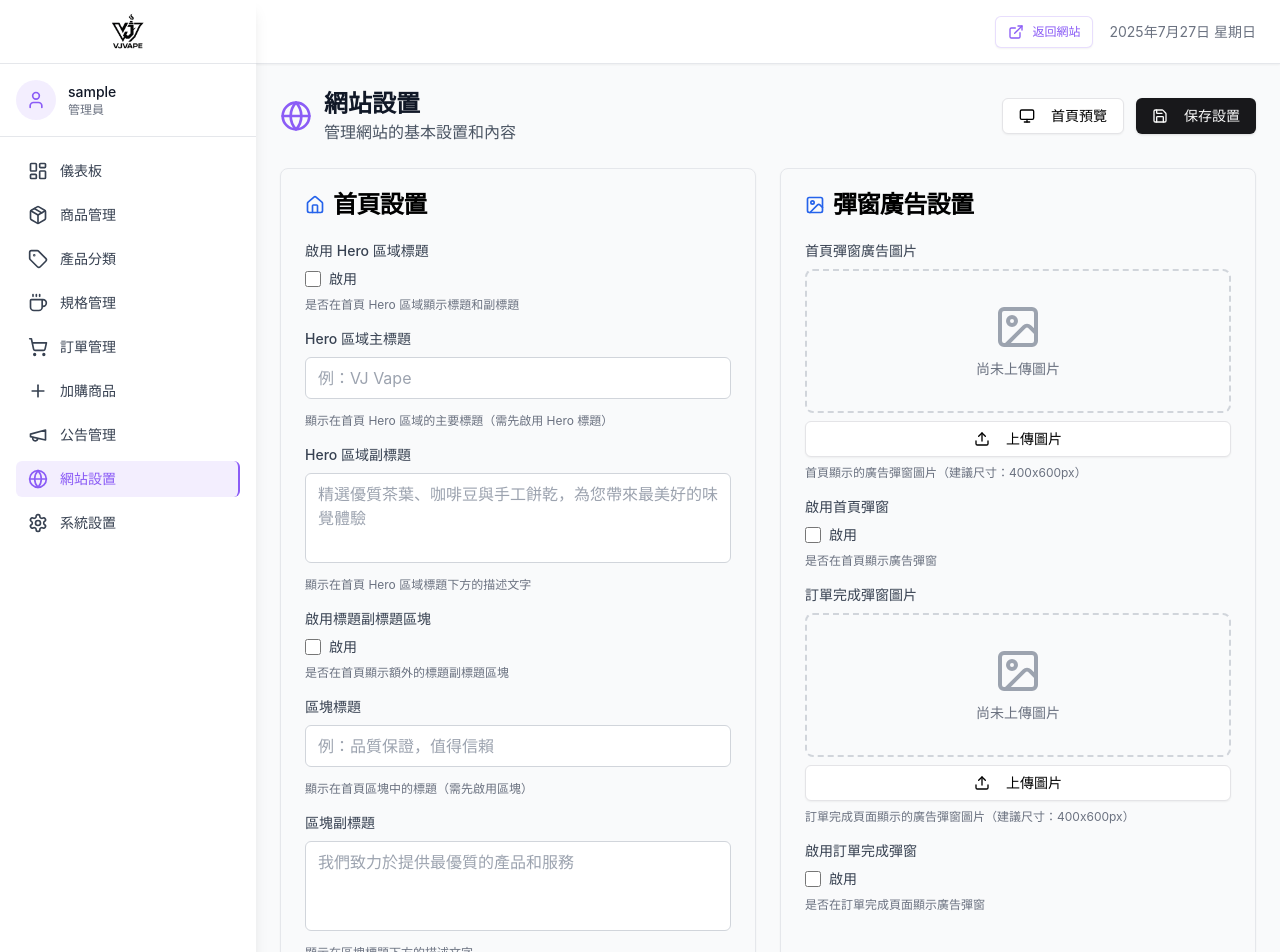
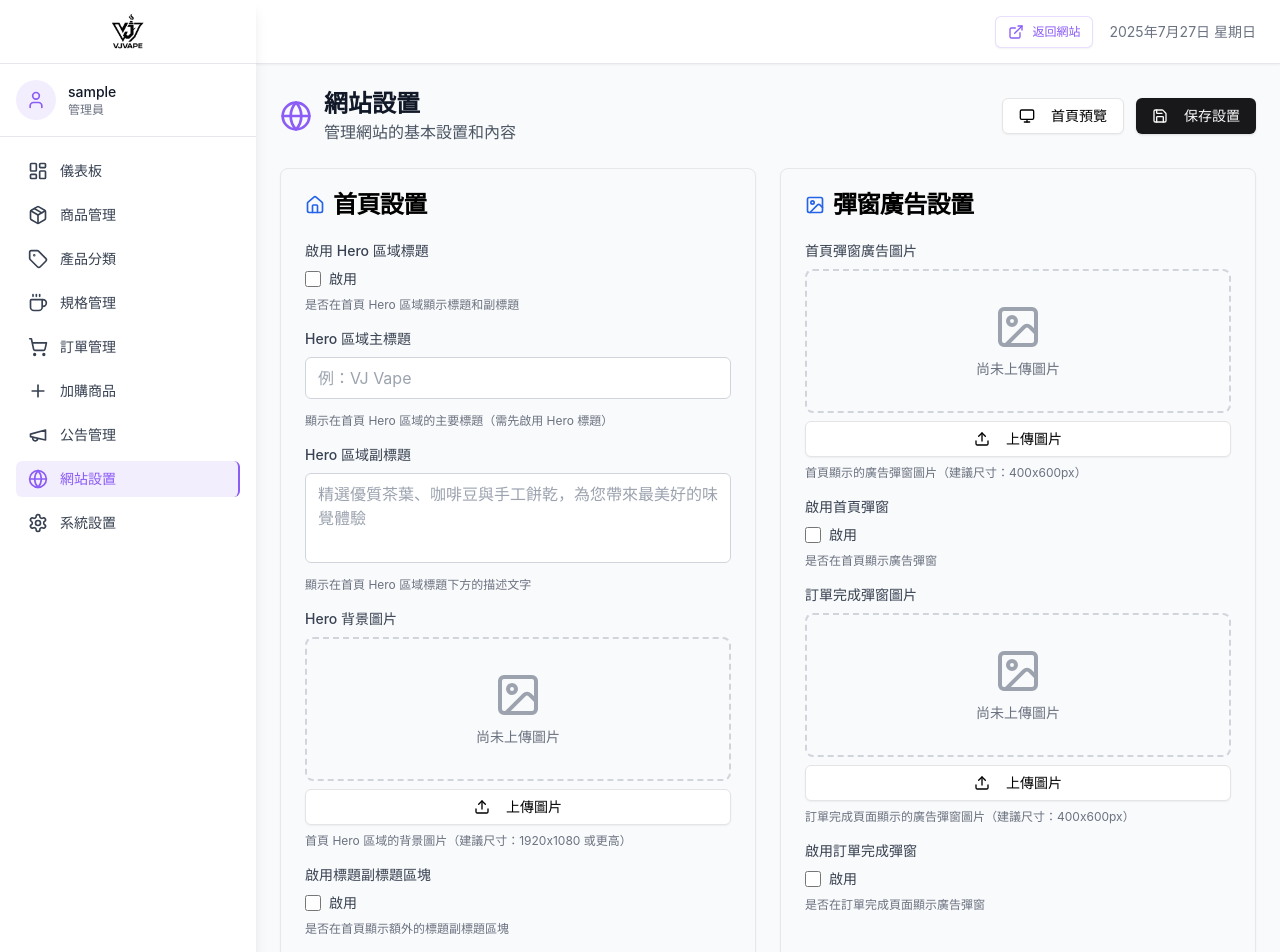
Before and after one commit to lovemage/hazovape, a React (Vite) app: page /admin/website-settings in a window 1280 px wide. Shown: the top 952 px of the page. Built offline with nearby package versions, Linux system fonts and the light colour scheme; sample sign-in values are in the browser's storage.

Commit message:
新增首頁Hero背景圖片上傳功能：管理員可自行上傳替換背景圖片

```diff
--- a/src/pages/HomePage.tsx
+++ b/src/pages/HomePage.tsx
@@ -37,6 +37,7 @@ export const HomePage: React.FC = () => {
   const [telegramUrl, setTelegramUrl] = useState<string>('https://t.me/whalesale');
   const [showCategoryMenu, setShowCategoryMenu] = useState(false);
   const [categories, setCategories] = useState<ProductCategory[]>([]);
+  const [heroBackgroundImage, setHeroBackgroundImage] = useState<string>('');
 
   // 載入產品分類
   const loadCategories = useCallback(async () => {
@@ -136,6 +137,10 @@ export const HomePage: React.FC = () => {
         if (settings.contact_telegram) {
           setTelegramUrl(settings.contact_telegram);
           console.log('🏠 Telegram URL 載入成功:', settings.contact_telegram);
+        }
+        if (settings.hero_background_image) {
+          setHeroBackgroundImage(settings.hero_background_image);
+          console.log('🏠 Hero 背景圖片載入成功:', settings.hero_background_image);
         }
         if (settings.homepage_section_enabled !== undefined) {
           const enabled = settings.homepage_section_enabled === 'true' || settings.homepage_section_enabled === true;
@@ -358,7 +363,7 @@ export const HomePage: React.FC = () => {
       <div
         className="relative min-h-[38vh] md:min-h-screen bg-contain bg-center bg-no-repeat overflow-hidden pt-16"
         style={{
-          backgroundImage: `url('/images/seep-vape-hero.png')`,
+          backgroundImage: `url('${heroBackgroundImage || '/images/seep-vape-hero.png'}')`,
           backgroundSize: 'contain'
         }}
       >
--- a/src/pages/admin/AdminWebsiteSettings.tsx
+++ b/src/pages/admin/AdminWebsiteSettings.tsx
@@ -151,6 +151,12 @@ export const AdminWebsiteSettings: React.FC = () => {
           description: '顯示在首頁 Hero 區域標題下方的描述文字',
           placeholder: '精選優質茶葉、咖啡豆與手工餅乾，為您帶來最美好的味覺體驗',
           rows: 3
+        },
+        {
+          key: 'hero_background_image',
+          label: 'Hero 背景圖片',
+          description: '首頁 Hero 區域的背景圖片（建議尺寸：1920x1080 或更高）',
+          type: 'image'
         },
         {
           key: 'homepage_section_enabled',
@@ -500,7 +506,7 @@ export const AdminWebsiteSettings: React.FC = () => {
                 <div
                   className="relative min-h-[400px] bg-gradient-to-br from-gray-800 to-gray-900 rounded-lg flex flex-col justify-center items-center text-white"
                   style={{
-                    backgroundImage: `linear-gradient(rgba(0, 0, 0, 0.6), rgba(0, 0, 0, 0.6)), url('/images/seep-vape-hero.png')`,
+                    backgroundImage: `linear-gradient(rgba(0, 0, 0, 0.6), rgba(0, 0, 0, 0.6)), url('${settings.hero_background_image || '/images/seep-vape-hero.png'}')`,
                     backgroundSize: 'cover',
                     backgroundPosition: 'center'
                   }}
```
Also changed, not shown: 1 other file (tests, documents, lock files or other folders).
